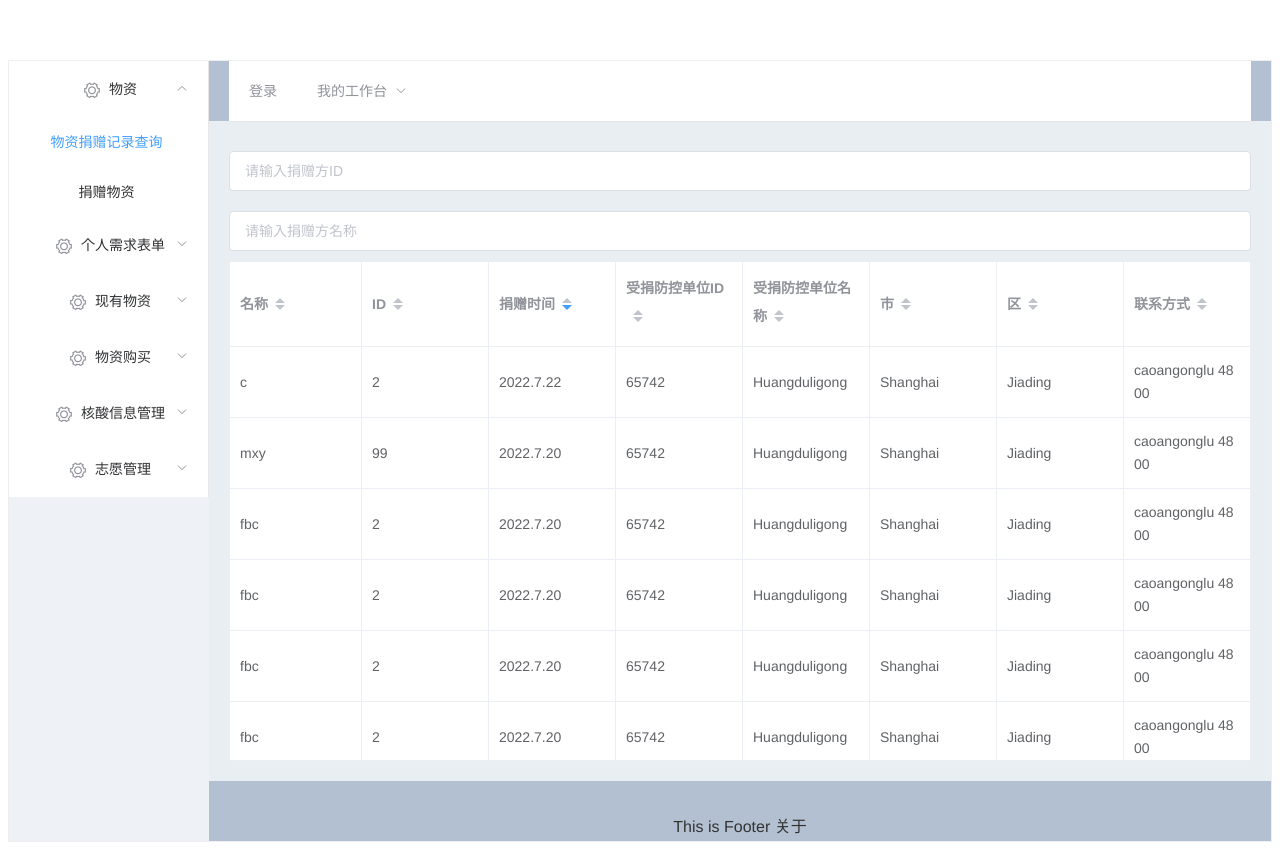
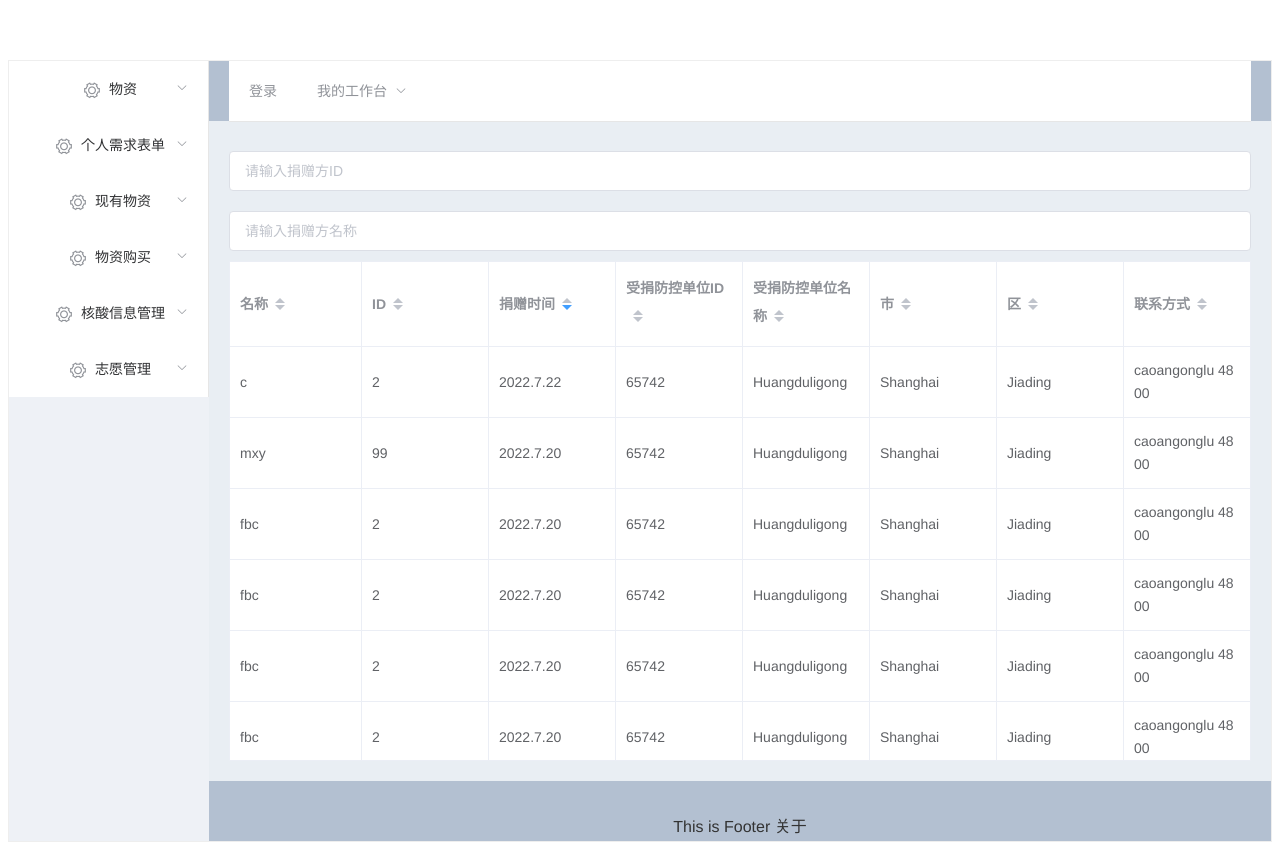
Before and after one commit to KKKA404/DB_Design_Project, a Vue app: page /CheckDonationRecord in a window 1280 px wide. Built offline with nearby package versions, Linux system fonts and the light colour scheme.

Commit message:
modify the bug that multiple submenus collapse simultaneously in Index

```diff
--- a/package.json
+++ b/package.json
@@ -11,6 +11,7 @@
     "axios": "^0.27.2",
     "core-js": "^3.8.3",
     "element-ui": "^2.15.9",
+    "js-cookie": "^3.0.1",
     "mockjs": "^1.1.0",
     "vue": "^2.6.14",
     "vue-router": "^3.5.4",
--- a/src/router/index.js
+++ b/src/router/index.js
@@ -14,7 +14,8 @@ export default new VueRouter({
       component: () => import("../views/SystemLogin.vue"),
     },
     {
-      path: "/Index",
+      path: "/Materials",
+      redirect: '/Index',
       name: "物资",
       component: () => import("../views/SystemIndex.vue"),
       meta: true,
@@ -32,7 +33,8 @@ export default new VueRouter({
       ],
     },
     {
-      path: "/Index",
+      path: "/PersonalRequest",
+      redirect: '/Index',
       name: "个人需求表单",
       component: () => import("../views/SystemIndex.vue"),
       meta: true,
@@ -52,7 +54,8 @@ export default new VueRouter({
       ],
     },
     {
-      path: "/Index",
+      path: "/ExistingMaterials",
+      redirect: '/Index',
       name: "现有物资",
       component: () => import("../views/SystemIndex.vue"),
       meta: true,
@@ -83,7 +86,8 @@ export default new VueRouter({
       ],
     },
     {
-      path: "/Index",
+      path: "/InspectionInformation",
+      redirect: '/Index',
       name: "核酸信息管理",
       component: () => import("../views/SystemIndex.vue"),
       meta: true,
@@ -102,7 +106,8 @@ export default new VueRouter({
       ],
     },
     {
-      path: "/Index",
+      path: "/Volunteer",
+      redirect: '/Index',
       name: "志愿管理",
       component: () => import("../views/SystemIndex.vue"),
       meta: true,
--- a/src/views/SystemIndex.vue
+++ b/src/views/SystemIndex.vue
@@ -24,7 +24,7 @@ export default {
         <el-menu router :default-active="$route.path">
           <el-submenu
             v-for="(item, index) in router"
-            :index="index + ''"
+            :index="index"
             :key="index"
           >
             <template slot="title"
```
Also changed, not shown: 1 other file (tests, documents, lock files or other folders).
